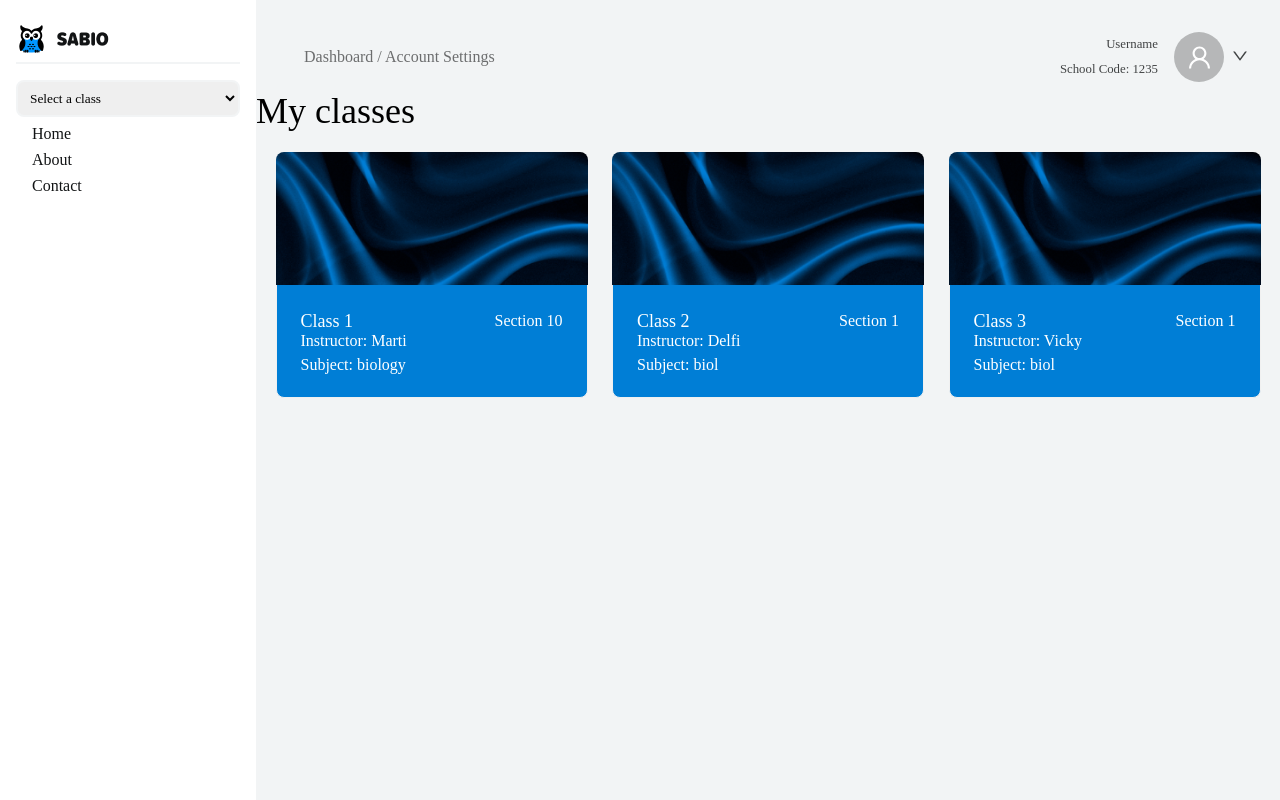
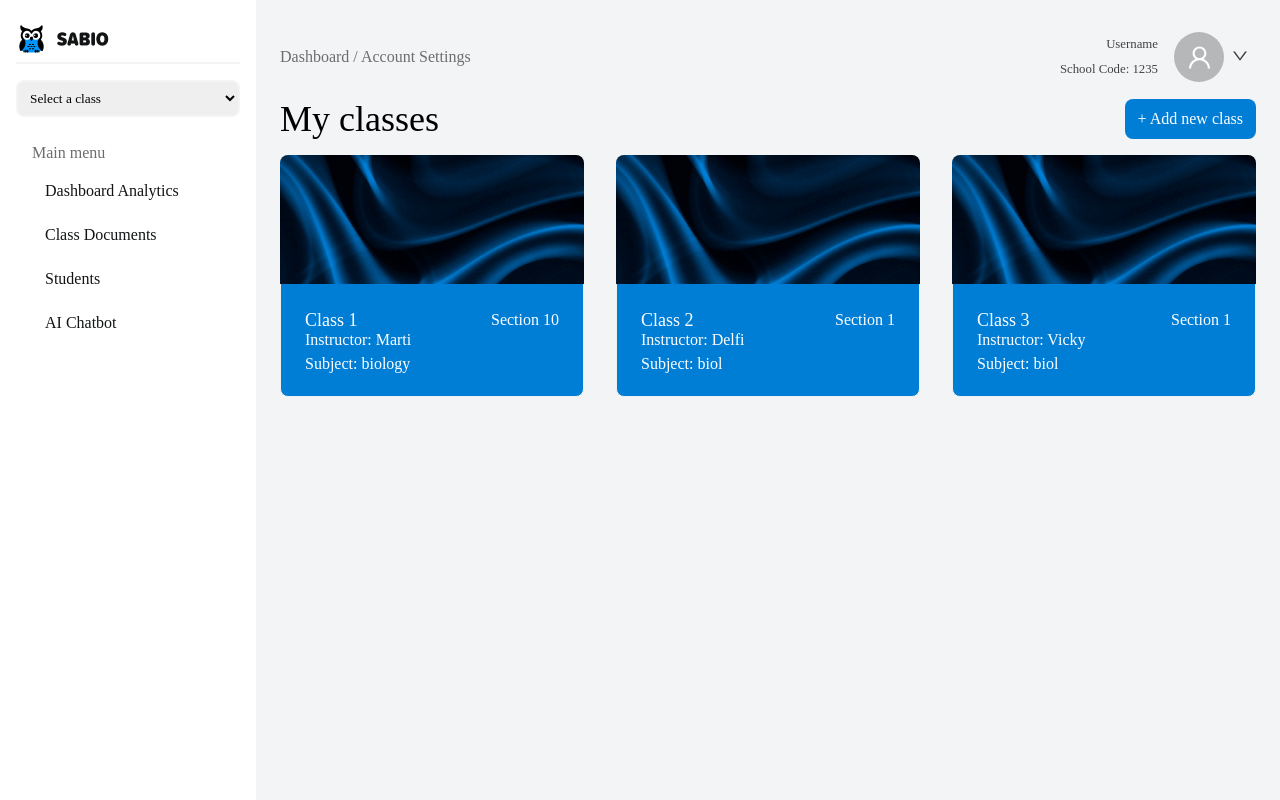
Before and after one commit to DMV-DEV/FE-SABIO, a React (Create React App) app: page /myclasses in a window 1280 px wide. Built offline with nearby package versions, Linux system fonts and the light colour scheme; a web font is replaced by a local one.

Commit message:
botones sidebar

```diff
--- a/src/components/cards/StyleCard.css
+++ b/src/components/cards/StyleCard.css
@@ -1,7 +1,7 @@
 .card {
   background-color: var(--blue1);
-  margin: 5px;
-  max-width: 19.5rem;
+  /* margin: 5px; */
+  max-width: 19rem;
 
 }
 .card__meta {
@@ -31,3 +31,14 @@
   }
 
 }
+
+@media (max-width: 768px) {
+
+  .card {
+    background-color: var(--blue1);
+    /* flex: 1; */
+    margin: 10px;
+    width: 100%;
+  }
+
+}
--- a/src/components/header/StyleHeader.css
+++ b/src/components/header/StyleHeader.css
@@ -6,7 +6,7 @@
     text-align: center;
     align-items: center;
     width: 100%;
-    padding: 2rem 2rem 0.5rem 3rem;
+    padding: 2rem 2rem 0.5rem 1.5rem;
   }
   .header__paths{
     display: flex;
--- a/src/components/sidebar/Sidebar.jsx
+++ b/src/components/sidebar/Sidebar.jsx
@@ -2,22 +2,33 @@ import React, { useState } from 'react';
 import './StyleSidebar.css';
 
 const Sidebar = () => {
+
+  // logica colapso sidebar
     const [isCollapsed, setIsCollapsed] = useState(false);
 
     const toggleSidebar = () => {
       setIsCollapsed(!isCollapsed);
     };
 
+// logica dropdown elijo clase
     const [selectedOption, setSelectedOption] = useState('');
 
     const handleChange = (event) => {
       setSelectedOption(event.target.value);
     };
 
+// logica selecciono opciones del sidebar
+const [selectedButton, setSelectedButton] = useState(null);
+
+  const handleClick = (id) => {
+    setSelectedButton(id);
+  };
+
+
 
     return (
       <div >
-      <button className="sidebar-toggle" onClick={toggleSidebar}>
+      <button className="sidebar__toggle" onClick={toggleSidebar}>
             =
           </button>
         <aside className={`sidebar ${isCollapsed ? '' : 'collapsed'}`}>
@@ -26,7 +37,7 @@ const Sidebar = () => {
                 <img className='sidebar__header--logo' alt='logo' src='/logo.png'/>
                 <img className='sidebar__header--name' src='/name.png'/>
             </div>
-            <div className="dropdown-container">
+            <div className="sidebar__dropdown">
 
       <select id="dropdown" value={selectedOption} onChange={handleChange}>
         <option value="">Select a class</option>
@@ -36,10 +47,30 @@ const Sidebar = () => {
       </select>
 
     </div>
+
           <ul className='sidebar__list'>
-            <li>Home</li>
-            <li>About</li>
-            <li>Contact</li>
+          <p className='sidebar__list--title'>Main menu</p>
+            <li><button
+            className={selectedButton === 1 ? 'sidebar__list--button-select' : 'sidebar__list--button'}
+            onClick={() => handleClick(1)}>
+              Dashboard Analytics
+              </button></li>
+              <li><button
+            className={selectedButton === 2 ? 'sidebar__list--button-select' : 'sidebar__list--button'}
+            onClick={() => handleClick(2)}>
+              Class Documents
+              </button></li>
+              <li><button
+            className={selectedButton === 3 ? 'sidebar__list--button-select' : 'sidebar__list--button'}
+            onClick={() => handleClick(3)}>
+              Students
+              </button></li>
+              <li><button
+            className={selectedButton === 4 ? 'sidebar__list--button-select' : 'sidebar__list--button'}
+            onClick={() => handleClick(4)}>
+              AI Chatbot
+              </button></li>
+
           </ul>
           </div>
         </aside>
--- a/src/components/sidebar/StyleSidebar.css
+++ b/src/components/sidebar/StyleSidebar.css
@@ -34,16 +34,12 @@ padding: 1rem;
     height: min-content;
 }
 
-.dropdown-container {
+.sidebar__dropdown {
     display: flex;
     flex-direction: column;
     width: 100%;
     margin-top: 1rem;
 
-  }
-
-  label {
-    margin-bottom: 5px;
   }
 
   select {
@@ -53,7 +49,13 @@ padding: 1rem;
     font-family: inherit;
   }
 
+  .sidebar__list{
+    margin-top: 1.5rem;
+  }
 
+  .sidebar__list--title{
+    color: #6c6d6e;
+  }
   .sidebar ul {
     list-style: none;
     padding: 0 1rem;
@@ -63,7 +65,17 @@ padding: 1rem;
     margin: 0.5rem 0;
   }
 
-  .sidebar-toggle {
+  .sidebar__list--button{
+    background-color: transparent;
+    color: var(--black);
+  }
+
+  .sidebar__list--button-select{
+    background-color: var(--blue3);
+    color: var(--white);
+  }
+
+  .sidebar__toggle{
     display: none;
 
 
@@ -92,7 +104,7 @@ padding: 1rem;
     .sidebar__list{
         margin-top: 1rem;
     }
-    .sidebar-toggle {
+    .sidebar__toggle {
       display: flex;
       position: sticky;
       top: 10px;
--- a/src/pages/MyClasses/Classes.jsx
+++ b/src/pages/MyClasses/Classes.jsx
@@ -29,9 +29,12 @@ const Classes = () => {
 
   return (
 
-      <div className='body__classes'>
+      <div className='classes'>
+        <div className='classes__header'>
         <h1>My classes</h1>
-        <div className='body__cards'>
+        <button>+ Add new class</button>
+        </div>
+        <div className='classes__body'>
         {data.map(data => (
           <CardComponent title={data.title} instructor={data.instructor} subject={data.subject} section={data.section} />
         ))}
--- a/src/pages/MyClasses/StyleClasses.css
+++ b/src/pages/MyClasses/StyleClasses.css
@@ -1,36 +1,26 @@
-.body__classes{
+.classes{
     display: flex;
     flex-direction: column;
     gap: 1rem;
+    margin: 0.5rem 1.5rem;
+}
+.classes__header{
+  display: flex;
+  justify-content: space-between;
 }
 
 
-.body__cards{
+.classes__body{
     display: flex;
     /* width: 100%; */
-    justify-content: space-evenly;
+    justify-content: space-between;
     flex-wrap: wrap;
   }
 
   @media (max-width: 768px) {
 
-    .app{
-      display: flex;
-      flex-direction: column;
-    }
 
-      .main_container{
-        display: flex;
-        flex-direction: column;
-
-      }
-      .body{
-        margin-left: 0;
-        display: flex;
-        flex-direction: column;
-      }
-
-      .body__cards{
+      .classes__body{
 
        flex-direction: column;
       }
```
